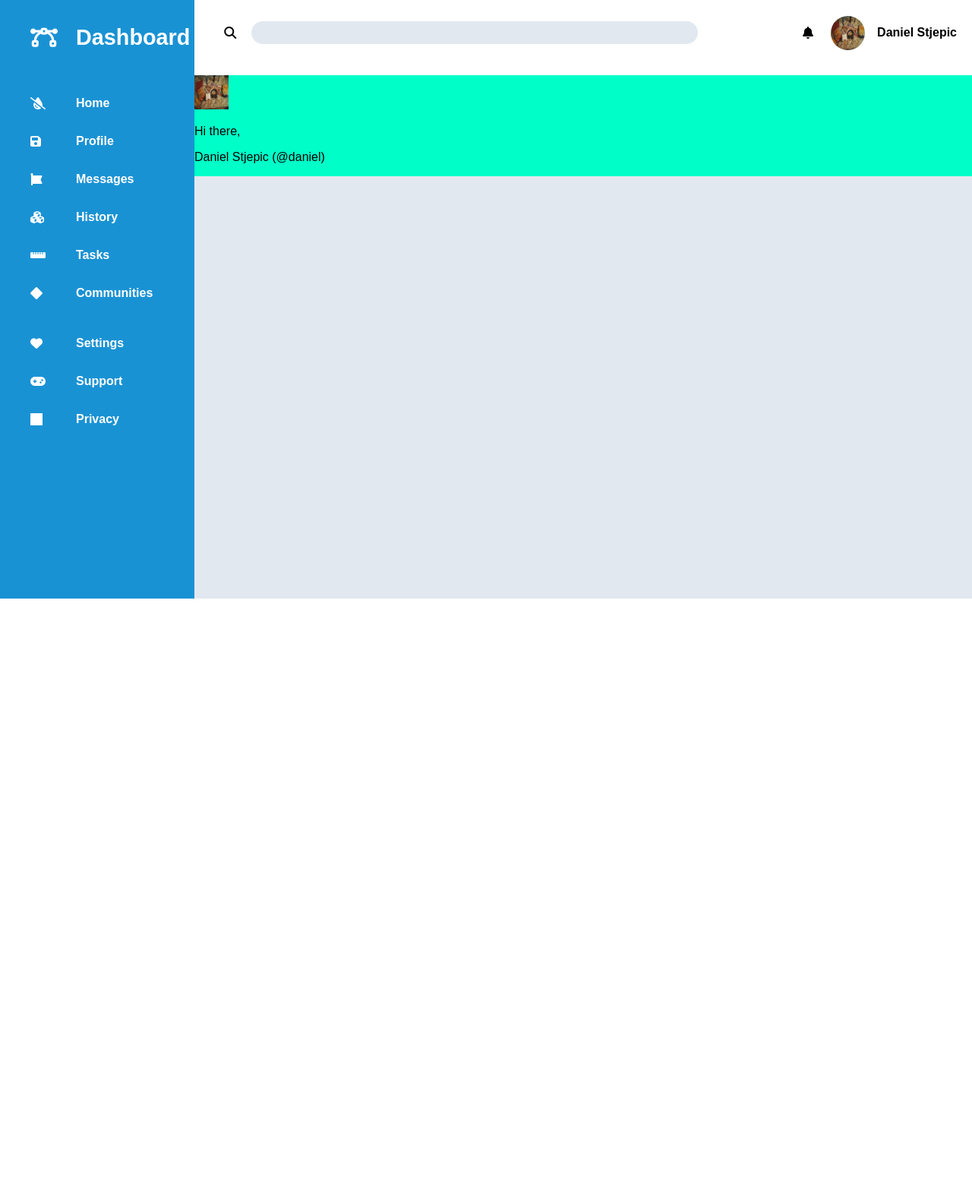
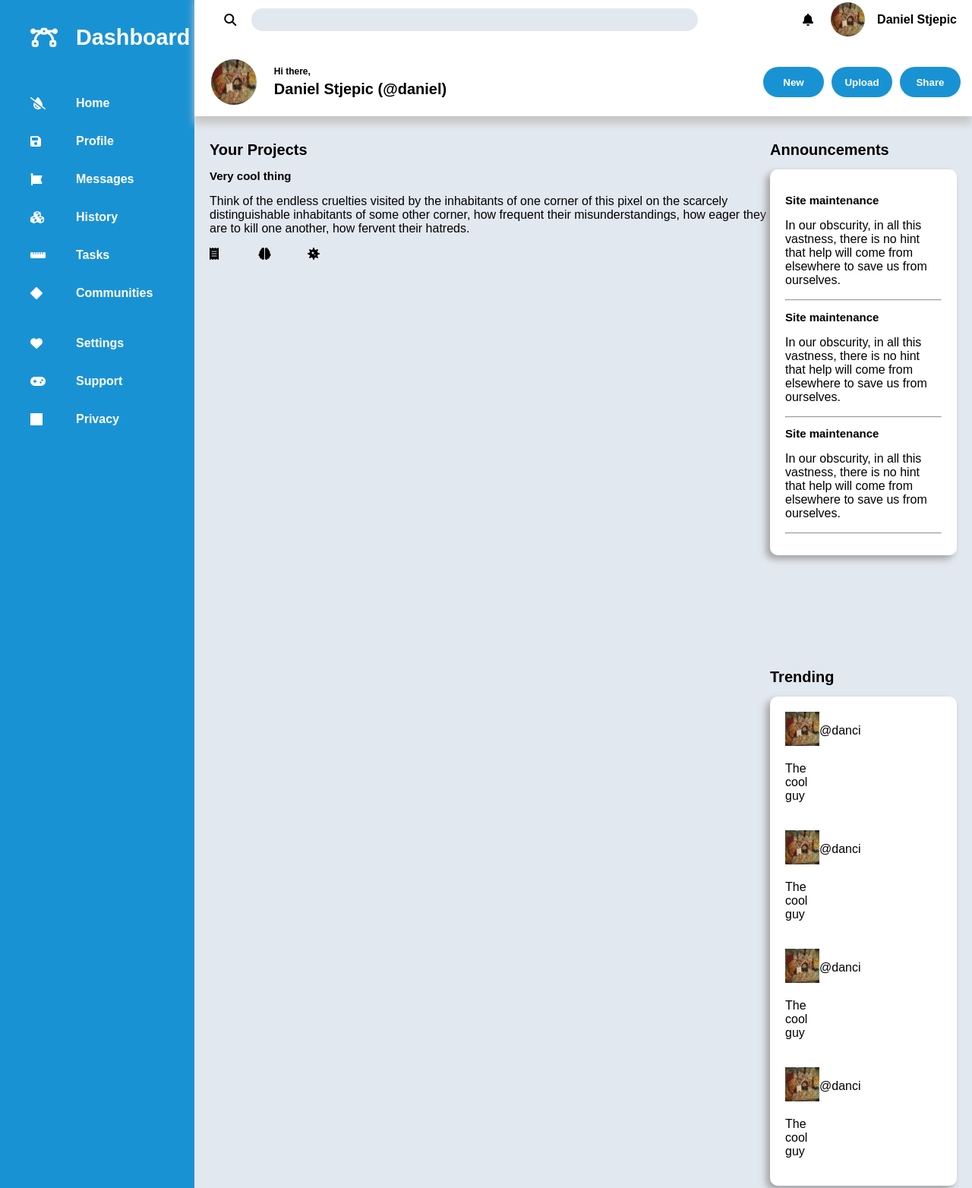
Before and after one commit to NoJaniNoParty/TheOdinProject, a plain HTML site: page Grid_Flex_Project/index.html in a window 1280 px wide. Shown: the part 12-1576 px from the top of the page at 76% size. Before the commit the page ends 800 px from the top, so only its background shows below. Drawn offline with Linux system fonts and the light colour scheme.

Commit message:
Grid_Flex_Project

```diff
--- a/Grid_Flex_Project/index.html
+++ b/Grid_Flex_Project/index.html
@@ -24,10 +24,18 @@
 
             </div>
             <div class="row-2">
-                <img src="./20151225_195056.jpg" width="45px" height="45px">
+                <div class="profile_img">
+                    <img src="./20151225_195056.jpg"  width="60px" height="60px">
+                </div>
+
                 <div class="nametag">
-                    <p>Hi there,</p>
+                    <p id="hi">Hi there,</p>
                     <p>Daniel Stjepic (@daniel)</p>
+                </div>
+                <div class="buttons">
+                    <button type="button">New</button>
+                    <button type="button">Upload</button>
+                    <button type="button">Share</button>
                 </div>
             </div>
     </div>
@@ -87,8 +95,57 @@
     </div>
     <div class="main">
 
+            <div class="projects">
+                <h1>Your Projects</h1>
+                <div class="projects-item">
+                    <h2>Very cool thing</h2>
+                    <p>Think of the endless cruelties visited by the inhabitants of one corner of this pixel on the scarcely distinguishable inhabitants of some other corner, how frequent their misunderstandings, how eager they are to kill one another, how fervent their hatreds.</p>
+                    <i class="fa-solid fa-receipt"></i>
+                    <i class="fa-solid fa-brain"></i>
+                    <i class="fa-solid fa-virus"></i>
+                </div>
+            </div>
+
+        <div class="announcements">
+            <h1>Announcements</h1>
+            <div class="anns">
+                    <h2>Site maintenance</h2>
+                    <p>In our obscurity, in all this vastness, there is no hint that help will come from elsewhere to save us from ourselves.</p>
+                    <hr />
+                    <h2>Site maintenance</h2>
+                    <p>In our obscurity, in all this vastness, there is no hint that help will come from elsewhere to save us from ourselves.</p>
+                    <hr />
+                    <h2>Site maintenance</h2>
+                    <p>In our obscurity, in all this vastness, there is no hint that help will come from elsewhere to save us from ourselves.</p>
+                    <hr />
+            </div>
+        </div>
+        <div class="trending">
+            <h1>Trending</h1>
+            <div class="trens">
+                <div class="trending-item">
+                     <img src="./20151225_195056.jpg" width="45px" height="45px">
+                     <p>@danci</p>
+                     <p>The cool guy</p>
+                </div>
+                <div class="trending-item">
+                    <img src="./20151225_195056.jpg" width="45px" height="45px">
+                    <p>@danci</p>
+                    <p>The cool guy</p>
+               </div>
+                <div class="trending-item">
+                     <img src="./20151225_195056.jpg" width="45px" height="45px">
+                     <p>@danci</p>
+                     <p>The cool guy</p>
+                </div>
+                <div class="trending-item">
+                    <img src="./20151225_195056.jpg" width="45px" height="45px">
+                    <p>@danci</p>
+                    <p>The cool guy</p>
+               </div>
+            </div>
+        </div>
     </div>
    </div>
-
 </body>
 </html>
--- a/Grid_Flex_Project/style.css
+++ b/Grid_Flex_Project/style.css
@@ -24,6 +24,9 @@ body{
     display: grid;
     grid-area: 1 / 2 / 2 / 3;
     grid-template: 1fr 1.2fr / 1fr;
+    box-shadow: 0px 10px 10px rgb(198, 198, 198);
+    position: relative;
+    z-index: 2;
 
 }
 .sidebar{
@@ -33,6 +36,9 @@ body{
 .main{
     background-color: #E2E8F0;
     grid-area: 2 / 2 / 3 / 3;
+    padding: 20px;
+    display: grid;
+    grid-template: 1fr 1fr / 3fr 1fr
 }
 
 li{
@@ -66,9 +72,11 @@ i{
 
 }
 .row-2{
+    display: grid;
+    grid-area: 2 / 1 / 3 / 2;
 
-    grid-area: 2 / 1 / 3 / 2;
-    background-color: rgb(0, 255, 200);
+    grid-template: 1fr / 1fr 6fr 2fr;
+    padding: 10px 0;
 }
 
 .search{
@@ -105,3 +113,114 @@ i{
     margin-left: 5%;
     font-weight: bold;
 }
+
+.profile_img{
+   display: flex;
+   justify-content: center;
+   align-items: center;
+   grid-area: 1 / 1 / 2 / 2;
+   gap: 5px;
+
+}
+
+.profile_img > img{
+    border-radius: 50%;
+}
+
+.nametag{
+    grid-area: 1 / 2 / 2 / 3;
+    display: flex;
+    flex-direction: column;
+    gap: 5px;
+    justify-content: center;
+    font-weight: bold;
+}
+.nametag > p{
+    margin: 0;
+    font-size: 20px;
+}
+.buttons{
+    grid-area: 1 / 3 / 2 / 4;
+    display: flex;
+    padding: 15px;
+    gap: 10px;
+
+}
+button{
+    width: 80px;
+    height: 40px;
+    border-radius: 20px;
+    border: none;
+    background-color: #1992D4;
+    color: white;
+    font-weight: bold;
+}
+
+#hi{
+    font-size: 12px;
+}
+
+/* HERE STARTS MAIN CSS*/
+h1{
+    font-size: 20px;
+}
+h2{
+    font-size: 15px;
+    font-weight: bold;
+}
+
+.projects{
+    grid-area: 1 / 1 / 3 / 2;
+    width: 100%;
+
+
+}
+.announcements{
+    grid-area: 1 / 2 / 2 / 3;
+}
+.anns{
+    background-color: white;
+    box-shadow: -5px 5px 10px rgb(161, 161, 161);
+    padding: 20px;
+    border-radius: 10px;
+}
+
+
+.trending{
+    grid-area: 2 / 2 / 3 / 3;
+   }
+
+.trens{
+    display: grid;
+    grid-template: 1fr 1fr 1fr 1fr / 1fr;
+    gap: 20px;
+    background-color: white;
+    box-shadow: -5px 5px 10px rgb(161, 161, 161);
+    padding: 20px;
+    border-radius: 10px;
+}
+.trending-item{
+    display: grid;
+    grid-template-columns: min-content auto;
+}
+
+.trending-item > div > p{
+    margin: 0;
+}
+
+.trending-item > div {
+   display: flex;
+   flex-direction: column;
+   gap: 25px;
+   margin-left: 20px;
+}
+
+.projj{
+    display: grid;
+    grid-template-rows: repeat(2, 1fr);
+    grid-template-columns: repeat(auto-fit, minmax(200px,1fr))
+}
+
+.projects-item{
+    width: ;
+}
```
